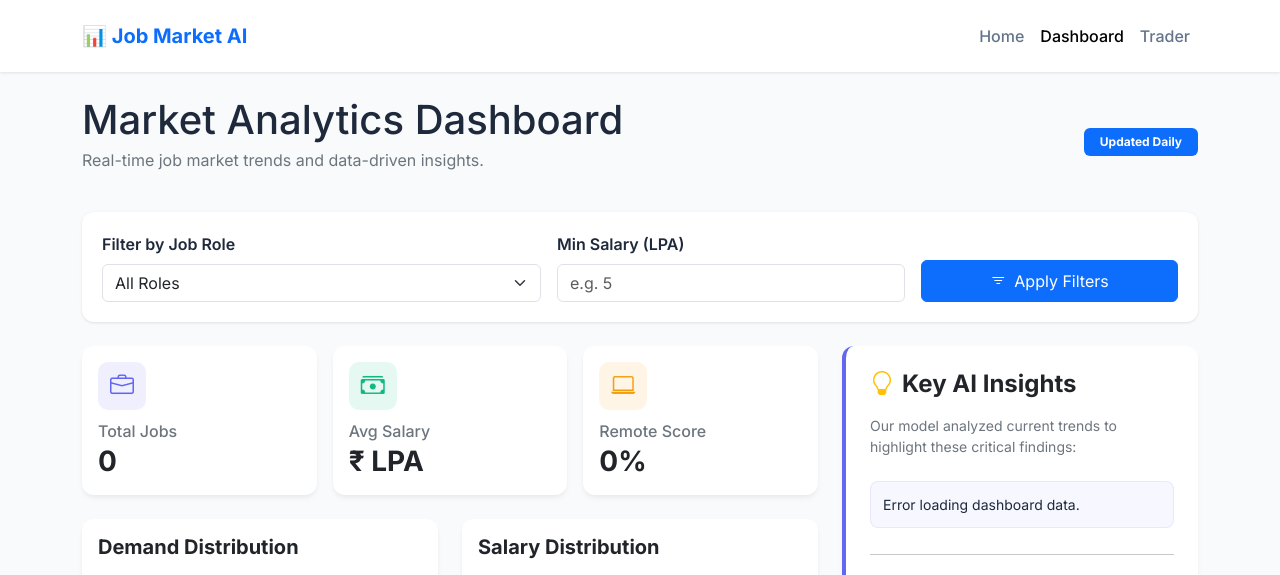
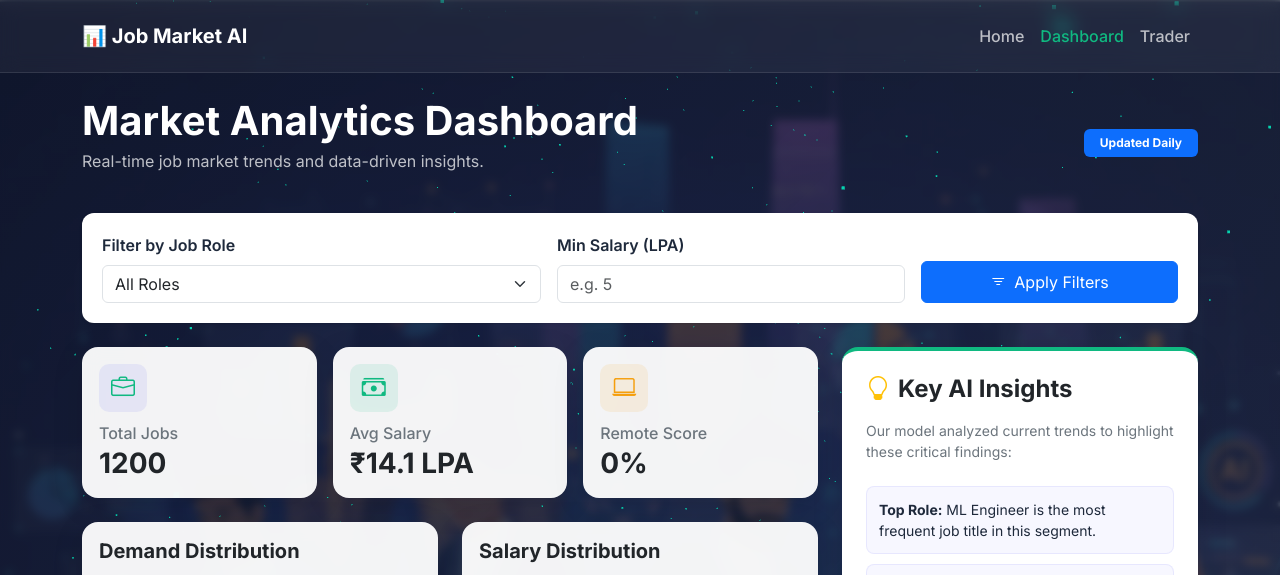
Before and after one commit to Rakesh-6305/job-market-analytics, a Flask app: page /dashboard in a window 1280 px wide. Shown: the top 575 px of the page. Run offline with Flask 3, Linux system fonts and the light colour scheme; parts of the project's set-up code (start-up, migrations or seed data) failed here and were passed over; grey boxes are pictures that could not be loaded.

Commit message:
🔧 Fix Dashboard Data Path & Premium UI Polish
- Corrected DATA_PATH in dashboard_plots.py (fixed broken charts/0 stats).
- Added premium background, dark overlay, and Three.js animation to Dashboard.
- Implemented glassmorphism cards on Dashboard for consistency with Home page.
- Fixed sidebar insight loading errors.

```diff
--- a/app/dashboard_plots.py
+++ b/app/dashboard_plots.py
@@ -6,7 +6,7 @@ import os
 from collections import Counter
 
 
-DATA_PATH = os.path.join(os.path.dirname(os.path.dirname(__file__)), '..', 'data', 'jobs_with_demand.csv')
+DATA_PATH = os.path.join(os.path.dirname(os.path.dirname(__file__)), 'data', 'jobs_with_demand.csv')
 PLOT_DIR = os.path.join(os.path.dirname(__file__), 'static', 'plots')
 
 os.makedirs(PLOT_DIR, exist_ok=True)
--- a/app/templates/dashboard.html
+++ b/app/templates/dashboard.html
@@ -14,33 +14,52 @@
 
     <style>
         :root {
-            --primary: #6366f1;
-            --primary-dark: #4f46e5;
+            --primary: #10b981;
+            --primary-dark: #059669;
             --success: #10b981;
             --warning: #f59e0b;
-            --bg-light: #f8fafc;
+            --bg-glass: rgba(255, 255, 255, 0.9);
+            --text-primary: #1e293b;
         }
 
         body {
             font-family: 'Inter', sans-serif;
-            background-color: var(--bg-light);
-            color: #1e293b;
+            background: url("{{ url_for('static', filename='bg.jpg') }}") no-repeat center center fixed;
+            background-size: cover;
+            color: var(--text-primary);
+            min-height: 100vh;
+        }
+
+        .bg-overlay {
+            position: fixed;
+            top: 0; left: 0; width: 100%; height: 100%;
+            background: linear-gradient(135deg, rgba(15, 23, 42, 0.85), rgba(30, 41, 59, 0.75));
+            backdrop-filter: blur(4px);
+            z-index: 0;
+        }
+
+        .main-wrapper {
+            position: relative;
+            z-index: 1;
         }
 
         .navbar {
-            background: white;
-            box-shadow: 0 1px 3px rgba(0,0,0,0.1);
+            background: rgba(255, 255, 255, 0.05) !important;
+            backdrop-filter: blur(10px);
+            border-bottom: 1px solid rgba(255, 255, 255, 0.1);
+            box-shadow: none;
         }
 
-        .nav-link { font-weight: 500; color: #64748b; }
-        .nav-link:hover { color: var(--primary); }
-        .nav-link.active { color: var(--primary); }
+        .navbar-brand { color: white !important; }
+        .nav-link { font-weight: 500; color: rgba(255,255,255,0.7) !important; }
+        .nav-link:hover, .nav-link.active { color: var(--primary) !important; }
 
         .card {
-            border: none;
-            border-radius: 12px;
-            box-shadow: 0 4px 6px -1px rgba(0,0,0,0.05), 0 2px 4px -1px rgba(0,0,0,0.03);
-            transition: transform 0.2s;
+            border: 1px solid rgba(255, 255, 255, 0.1);
+            border-radius: 16px;
+            background: rgba(255, 255, 255, 0.95);
+            backdrop-filter: blur(10px);
+            box-shadow: 0 8px 32px rgba(0,0,0,0.1);
         }
 
         .card:hover { transform: translateY(-2px); }
@@ -98,8 +117,14 @@
 </head>
 <body>
 
+<div class="bg-overlay"></div>
+<div id="canvas-container" style="position:fixed;top:0;left:0;width:100%;height:100%;z-index:0;pointer-events:none;">
+    <canvas id="bg-canvas"></canvas>
+</div>
+
+<div class="main-wrapper">
 <!-- Navbar -->
-<nav class="navbar navbar-expand-lg navbar-light py-3">
+<nav class="navbar navbar-expand-lg navbar-dark py-3">
     <div class="container">
         <a class="navbar-brand fw-bold text-primary" href="/">📊 Job Market AI</a>
         <button class="navbar-toggler" type="button" data-bs-toggle="collapse" data-bs-target="#navbarNav">
@@ -120,8 +145,8 @@
     <!-- Title & Header -->
     <div class="row mb-4 align-items-center">
         <div class="col-md-8">
-            <h1 class="fw-extrabold mb-1">Market Analytics Dashboard</h1>
-            <p class="text-secondary">Real-time job market trends and data-driven insights.</p>
+            <h1 class="fw-bold text-white mb-1">Market Analytics Dashboard</h1>
+            <p class="text-light opacity-75">Real-time job market trends and data-driven insights.</p>
         </div>
         <div class="col-md-4 text-md-end">
             <span class="badge bg-primary px-3 py-2">Updated Daily</span>
@@ -219,7 +244,7 @@
         <!-- Sidebar (Insights) -->
         <div class="col-lg-4 mt-4 mt-lg-0">
             <div class="sidebar">
-                <div class="card p-4 insight-card mb-4">
+                <div class="card p-4 insight-card mb-4 border-start-0 border-end-0 border-bottom-0" style="border-top: 4px solid var(--primary);">
                     <h4 class="fw-bold mb-3"><i class="bi bi-lightbulb text-warning me-2"></i>Key AI Insights</h4>
                     <p class="text-secondary small mb-4">Our model analyzed current trends to highlight these critical findings:</p>
 
@@ -250,11 +275,15 @@
     </div>
 </div>
 
-<footer class="py-5 mt-5 bg-white border-top">
+<footer class="py-5 mt-5 bg-transparent border-top border-secondary border-opacity-25">
     <div class="container text-center">
-        <p class="text-secondary small mb-0">&copy; 2024 Job Market Analytics AI. Built with Scikit-learn & Flask.</p>
+        <p class="text-light opacity-50 small mb-0">&copy; 2024 Job Market Analytics AI. Built with Scikit-learn & Flask.</p>
     </div>
 </footer>
+
+<!-- Three.js -->
+<script src="https://cdnjs.cloudflare.com/ajax/libs/three.js/r128/three.min.js"></script>
+<script src="{{ url_for('static', filename='animation.js') }}"></script>
 
 <!-- Bootstrap 5 JS -->
 <script src="https://cdn.jsdelivr.net/npm/bootstrap@5.3.0/dist/js/bootstrap.bundle.min.js"></script>
```
Also changed, not shown: app/static/plots/demand_label.png, app/static/plots/industry_jobs.png, app/static/plots/job_roles.png (added), app/static/plots/location_jobs.png, app/static/plots/salary_dist.png (added), app/static/plots/skills.png (added).
